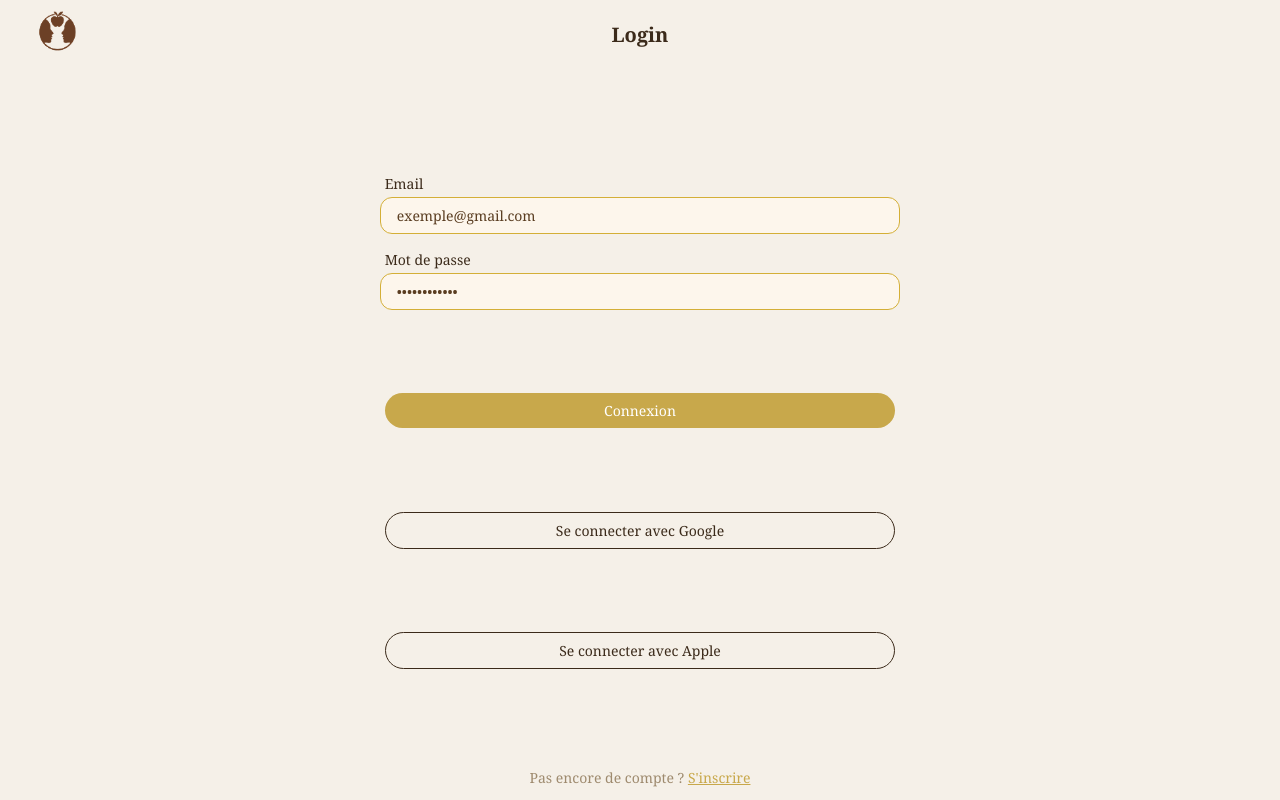
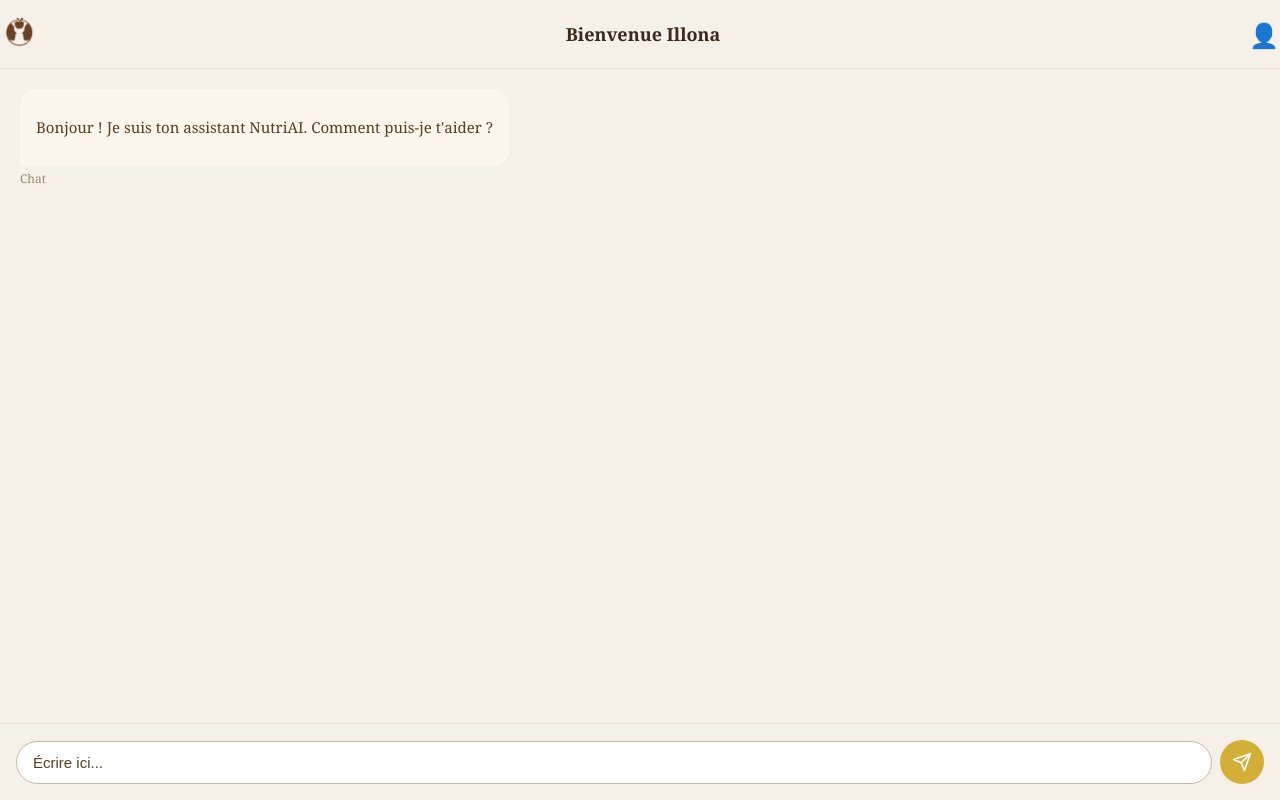
Before and after one commit to IllonaSab/NutriAI, a React (Create React App) app in the folder front/: page /chat in a window 1280 px wide. Built offline with nearby package versions, Linux system fonts and the light colour scheme; no server answers.

Commit message:
feat: Changement de url sécurisé

```diff
--- a/front/src/App.js
+++ b/front/src/App.js
@@ -1,8 +1,16 @@
-
+import { BrowserRouter, Routes, Route } from 'react-router-dom'
 import Login from './pages/Login'
+import Chat from './pages/Chat'
 
 function App() {
-  return <Login />
+  return (
+    <BrowserRouter>
+      <Routes>
+        <Route path="/login" element={<Login />} />
+        <Route path="/chat" element={<Chat />} />
+      </Routes>
+    </BrowserRouter>
+  )
 }
 
 export default App
--- a/front/src/pages/Chat.jsx
+++ b/front/src/pages/Chat.jsx
@@ -2,6 +2,7 @@ import { useState, useRef, useEffect } from 'react'
 import { FiSend } from 'react-icons/fi'
 import axios from 'axios'
 import theme from '../theme'
+import config from '../config'
 
 import ChatMessage from '../components/ChatMessage'
 import Header from '../components/Header'
@@ -28,8 +29,8 @@ const Chat = () => {
     setLoading(true)
 
     try {
-      const res = await axios.post(`${process.env.REACT_APP_IA_URL}/ia/nutrition`, {
-        message: input
+      const res = await axios.post(`${config.IA_URL}/ia/nutrition`, {
+  message: input
       })
       const botMessage = { from: 'chat', text: res.data.response }
       setMessages(prev => [...prev, botMessage])
```
Also changed, not shown: 1 other file (tests, documents, lock files or other folders).
